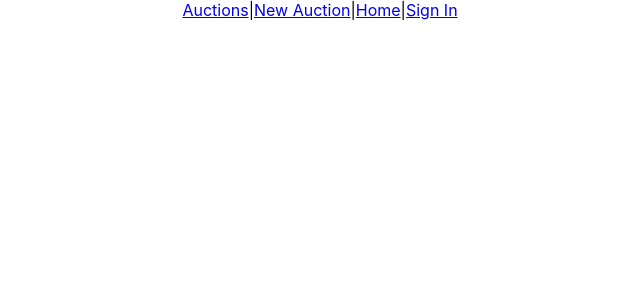
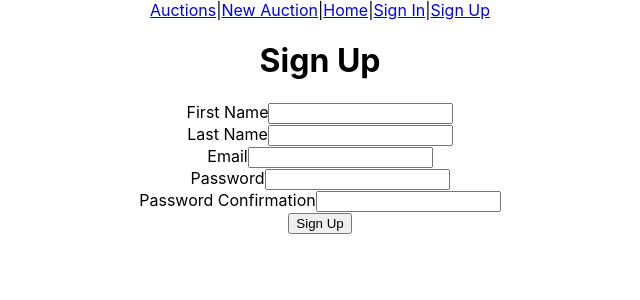
Before and after one commit to manpreeetdhaliwal/final_exam, a React (Create React App) app in the folder biddr-client/: page /sign_up in a window 1280 px wide. Shown: the top 300 px of the page, without its empty margins (320-960 px from the left). Built offline with nearby package versions, Linux system fonts and the light colour scheme; no server answers.

Commit message:
bid and signup component added

```diff
--- a/biddr-client/src/App.js
+++ b/biddr-client/src/App.js
@@ -6,9 +6,11 @@ import AuctionIndexPage from './components/AuctionIndexPage';
  import AuctionShowPage from './components/AuctionShowPage';
  import Navbar from './components/Navbar';
  import SignInPage from './components/SignInPage';
+ import SignUpPage from './components/SignUpPage';
  import { Session } from './requests';
  import AuctionNewPage from './components/AuctionNewPage';
-import {
+ import AuthRoute from './components/AuthRoute';
+ import {
   BrowserRouter,
   Route,
   Switch
@@ -22,6 +24,7 @@ class App extends Component {
      }
      this.handleSubmit=this.handleSubmit.bind(this)
      this.destroySession=this.destroySession.bind(this)
+     this.handleSignUp=this.handleSignUp.bind(this)
   }
 
  //to get current user name on navbar
@@ -59,6 +62,15 @@ destroySession(){
       )
     })
 }
+//signup user
+handleSignUp(){
+  Session.currentUser().then(user=>{
+    this.setState((state)=>{
+      return {user:user}
+    })
+  })
+
+}
 
 
   render() {
@@ -69,11 +81,13 @@ destroySession(){
      <Navbar currentUser={this.state.user} destroySession={this.destroySession}/>
      <Switch>
      <Route exact path='/auctions' component={AuctionIndexPage} />
-     <Route exact path='/auctions/new' component={AuctionNewPage} />
+     {/* <Route exact path='/auctions/new' component={AuctionNewPage} /> */}
+     <AuthRoute exact path='/auctions/new' isAuth={this.state.user} component={AuctionNewPage}/>
      <Route path = '/welcome' component = {WelcomePage} />
      <Route exact path='/auctions/:id' component={AuctionShowPage} />
      {/* <Route path='/sign_in'component={SignInPage}></Route> */}
      <Route path='/sign_in' render={(routeProps)=><SignInPage handleSubmit={this.handleSubmit} {...routeProps}/>} />
+     <Route path='/sign_up' render={(routeProps)=><SignUpPage handleSignUp={this.handleSignUp} {...routeProps}/>}/>
      </Switch>
     </BrowserRouter>
     </div>
--- a/biddr-client/src/components/AuctionShowPage.js
+++ b/biddr-client/src/components/AuctionShowPage.js
@@ -1,6 +1,6 @@
 import React, { Component } from 'react'
 import AuctionDetails from './AuctionDetails';
-// import BidList from './BidList';
+import BidList from './BidList';
 import { Auction } from '../requests';
 
 class AuctionShowPage extends Component {
@@ -40,10 +40,10 @@ class AuctionShowPage extends Component {
             created_at={new Date(created_at)}
             updated_at={new Date(updated_at)}
           />
-          {/* <strong><p>Previous bids</p></strong>
+          <strong><p>Previous bids</p></strong>
           <BidList
             bids={bids}
-            />  */}
+            />
           {/* <Link question={this.state.question} to={`/questions/${this.state.question.id}/edit`}>Edit</Link>
           <AnswerList
             answers={answers}
--- /dev/null
+++ b/biddr-client/src/components/AuthRoute.js
@@ -0,0 +1,31 @@
+import React from 'react';
+import {Route, Redirect} from 'react-router-dom'
+
+//Route
+// path: so when a path matches to the url it will dsplay the component which is passed
+//component : this props tells that which component to render when path is matched with url.
+//exact: this props requires that the path patches exactly to the url as oppposed the the default behaviour of a Route.
+
+// Redirect : Rendering a <Redirect> will navigate to a new location. The new location will override the current location in the history stack, like server-side redirects (HTTP 3xx) do
+
+const AuthRoute = props =>{
+    console.log('props:',props)
+    const {isAuth, component:Component, ...restProps} =props
+    console.log('restProps:',restProps)
+    return(
+        <Route
+        {...restProps}
+        render={
+            (routeProps)=>{
+                if (isAuth){
+                    return <Component {...routeProps}/>
+
+                }else{
+                    return <Redirect to='/sign_in' />
+                }
+            }
+        }
+        />
+    )
+}
+export default AuthRoute;
--- /dev/null
+++ b/biddr-client/src/components/BidDetails.js
@@ -0,0 +1,14 @@
+const BidDetails = ({ price, created_at}) => {
+    return (
+      <div>
+        <p>{price}</p>
+
+        <p>
+          <strong>On</strong> {new Date(created_at).toLocaleString()}
+        </p>
+
+      </div>
+    )
+  }
+
+  export default BidDetails
--- /dev/null
+++ b/biddr-client/src/components/BidList.js
@@ -0,0 +1,21 @@
+import React from 'react';
+import BidDetails from './BidDetails';
+
+const BidList = ({ bids}) => {
+
+  return (
+    <>
+      {bids ? bids.map((b, i) => {
+        return <BidDetails
+          key={i}
+          id={b.id}
+          price={b.price}
+          created_at={b.created_at}
+
+        />
+      }) : '' }
+    </>
+  )
+}
+
+export default BidList
--- a/biddr-client/src/components/Navbar.js
+++ b/biddr-client/src/components/Navbar.js
@@ -25,8 +25,8 @@ const Navbar = (props)=>{
                 :
                 <NavLink to='/sign_in'>Sign In</NavLink>
             }
-            {/* |
-            <NavLink to='/sign_up'>Sign Up</NavLink> */}
+            |
+            <NavLink to='/sign_up'>Sign Up</NavLink>
             {/* {!currentUser && (
             <NavLink to='/sign_up'>Sign Up</NavLink>
             ) */}
--- /dev/null
+++ b/biddr-client/src/components/SignUpPage.js
@@ -0,0 +1,57 @@
+import React from 'react';
+import {User} from '../requests.js'
+
+
+const SignUpPage=(props)=>{
+    const {handleSignUp, history}=props;
+    function handleSubmit(event){
+        event.preventDefault();
+        const {currentTarget}=event;
+        const formData=new FormData(currentTarget);
+        const signUpParams={
+            first_name: formData.get('first_name'),
+            last_name: formData.get('last_name'),
+            email: formData.get('email'),
+            password: formData.get('password'),
+            password_confirmation: formData.get('password_confirmation')
+        }
+        User.create(signUpParams).then(res=>{
+            console.log(res.id)
+            if (res.id){
+                console.log(res.id)
+                handleSignUp();
+                history.push('/auctions')
+            }
+        })
+
+    }
+    return(
+        <main>
+        <h1>Sign Up</h1>
+        <form onSubmit={handleSubmit}>
+            <div>
+                <label htmlFor="first_name">First Name</label>
+                <input type='text' name='first_name' id='first_name'/>
+            </div>
+            <div>
+                <label htmlFor="last_name">Last Name</label>
+                <input type='text' name='last_name' id='last_name'/>
+            </div>
+            <div>
+                <label htmlFor="email">Email</label>
+                <input type='email' name='email' id='email'/>
+            </div>
+            <div>
+                <label htmlFor="password">Password</label>
+                <input type='password' name='password' id='password'/>
+            </div>
+            <div>
+                <label htmlFor="password_confirmation">Password Confirmation</label>
+                <input type='password' name='password_confirmation' id='password_confirmation'/>
+            </div>
+            <input type='submit' value='Sign Up'/>
+        </form>
+        </main>
+    )
+}
+export default SignUpPage;
```
